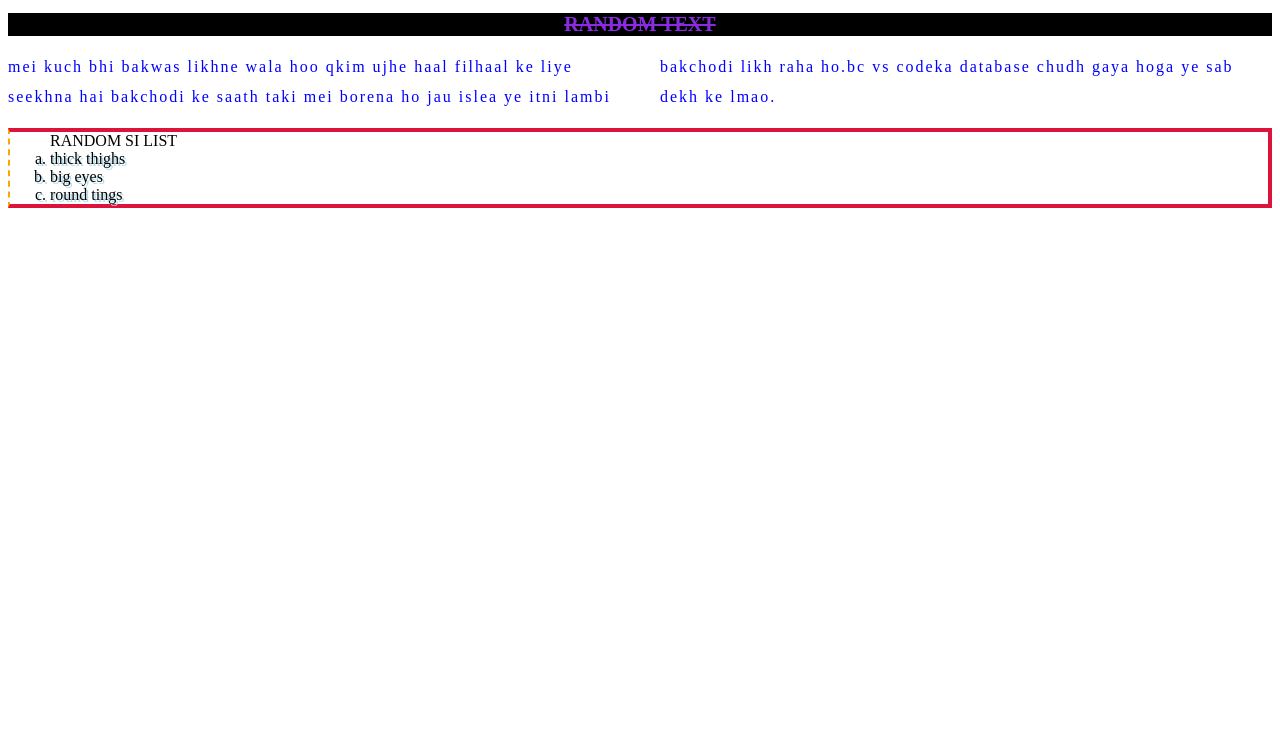
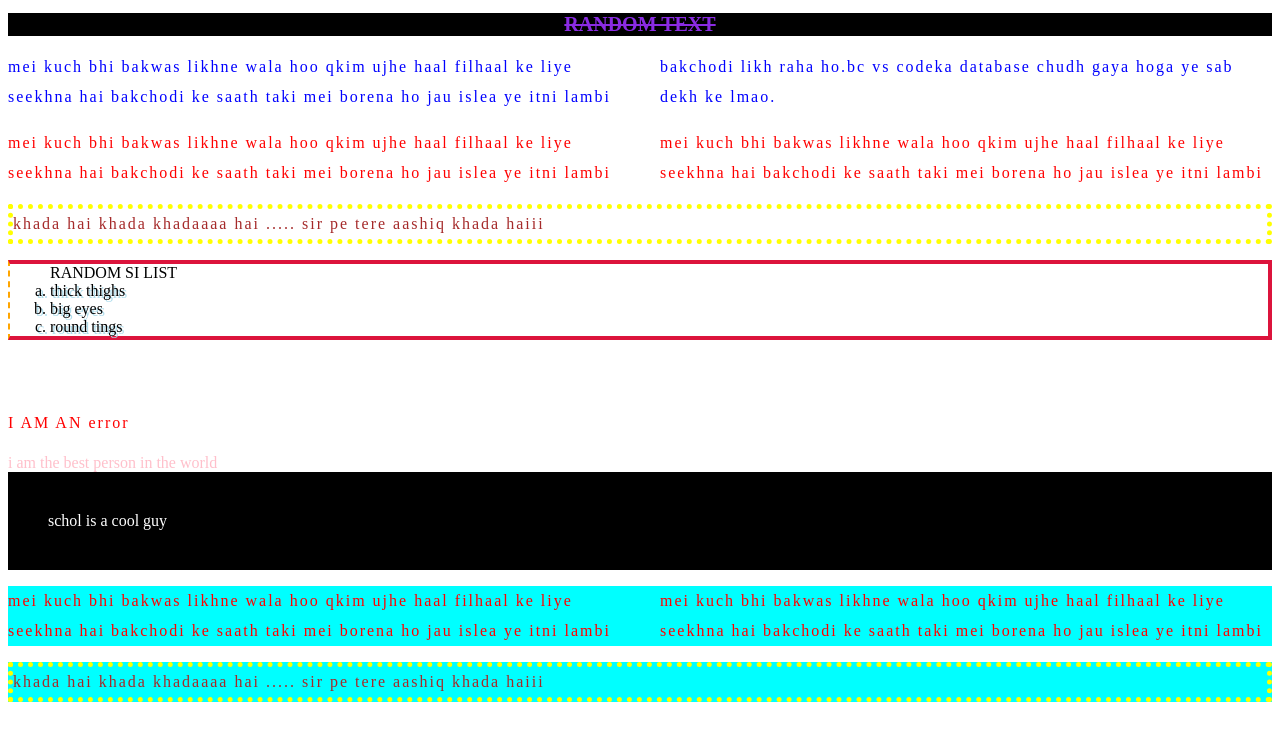
Before and after one commit to suvrat007/The-Journey, a plain HTML site: page WEB D/css.html in a window 1280 px wide. Drawn offline with Linux system fonts and the light colour scheme.

Commit message:
vid 5 with thore notes

```diff
--- a/WEB D/css.html
+++ b/WEB D/css.html
@@ -11,10 +11,34 @@
         ye itni lambi bakchodi likh raha ho.bc vs codeka database chudh gaya hoga ye sab dekh ke lmao.
     </p>
 
+    <p class="error">
+        mei kuch bhi bakwas likhne wala hoo qkim ujhe haal filhaal ke liye seekhna hai bakchodi ke saath taki mei borena ho jau islea
+        ye itni lambi mei kuch bhi bakwas likhne wala hoo qkim ujhe haal filhaal ke liye seekhna hai bakchodi ke saath taki mei borena ho jau islea
+        ye itni lambi
+    </p>
+    <p class="dick">
+        khada hai khada khadaaaa hai ..... sir pe tere aashiq khada haiii
+    </p>
+
     <ul>RANDOM SI LIST
         <li>thick thighs</li>
         <li>big eyes</li>
         <li>round tings</li>
     </ul>
+    <br><br>
+    <p class="error"> I AM AN error</p>
+    <div class="error">i am the best person in the world</div>
+    <div id="cutie">schol is a cool guy</div>
+
+    <div>
+        <p class="error">
+            mei kuch bhi bakwas likhne wala hoo qkim ujhe haal filhaal ke liye seekhna hai bakchodi ke saath taki mei borena ho jau islea
+            ye itni lambi mei kuch bhi bakwas likhne wala hoo qkim ujhe haal filhaal ke liye seekhna hai bakchodi ke saath taki mei borena ho jau islea
+            ye itni lambi
+        </p>
+        <p class="dick">
+            khada hai khada khadaaaa hai ..... sir pe tere aashiq khada haiii
+        </p>
+    </div>
 </body>
 </html>
--- a/WEB D/styles.css
+++ b/WEB D/styles.css
@@ -25,3 +25,36 @@ li{
     list-style-type: lower-alpha;
     text-shadow: 2px 2px #afddec;
 }
+
+.error{                                /*kissi bhi type ki class ko iss naam se directly edit karsakte hai*/
+    color: red;
+}
+
+div.error{                             /*agar class div type hai hai ya p type hai toh specify kardo*/
+    color: pink;                     /*div.error and div .error alag hai....doosra mei div mei koi bhi class with error and doosra dic ka error clas hona chahiye */
+}
+
+.dick{
+    color: brown;
+    border: 5px dotted yellow;
+}
+
+#cutie{                                /*id ka call*/
+    background-color: black;
+    padding: 40px;
+    color: white;
+}
+
+div p{                                 /*dic type ke andar jitne p hai usko control kar sakte hai alagse*/
+    background-color: aqua;
+}
+
+/*a [href="koi bhi link"].....will colour link in a type
+if href*....koi bhi part of link can be put and colour the whole link
+if href$....end mei maanlo mail ka .com kia hai toh jitne bhi .coms honge 'a' ke andar sa color honge*/
+
+/* if  we put koi bhi stye in div.....it will get implemented in everthing under it ( INHERITANCE ) parent to child
+par agar child mei parent ki property chahiye toh child mei likho..
+(jo style karna hai....like border) : inherit
+
+child can edit inherited value of any design */
```
